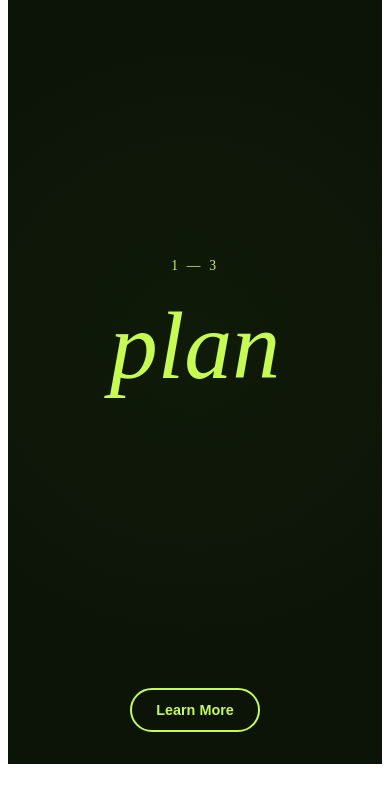
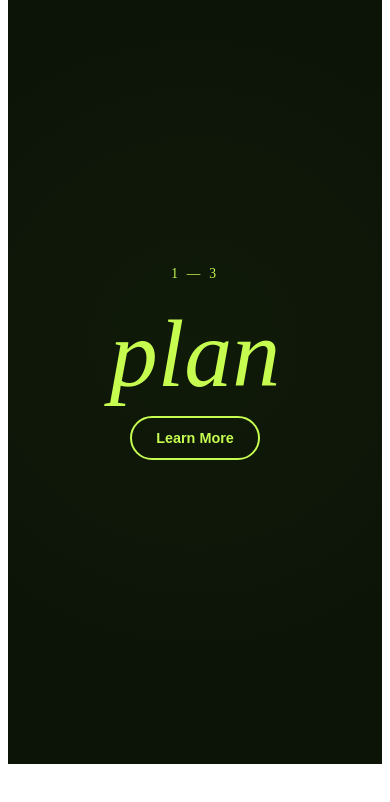
Before and after one commit to iqbalarrahman19/tr-scroll-toggle, a Vue app: page / in a window 390 px wide. Shown: the part 2280-3082 px from the top of the page. Built offline with nearby package versions, Linux system fonts and the light colour scheme; grey boxes are pictures that could not be loaded.

Commit message:
fix: updated section-2

```diff
--- a/src/components/section-2.vue
+++ b/src/components/section-2.vue
@@ -289,13 +289,13 @@ export default {
 /* ================= RESPONSIVE ================= */
 @media (max-width: 769px) {
   .button {
-    bottom: 2rem;
+    bottom: 19rem;
     padding: 0.75rem 1.5rem;
     font-size: 0.9rem;
   }
 
   .words {
-    height: clamp(8rem, 20vw, 13rem);
+    height: clamp(7rem, 20vw, 8rem);
   }
 
   .counter {
```
